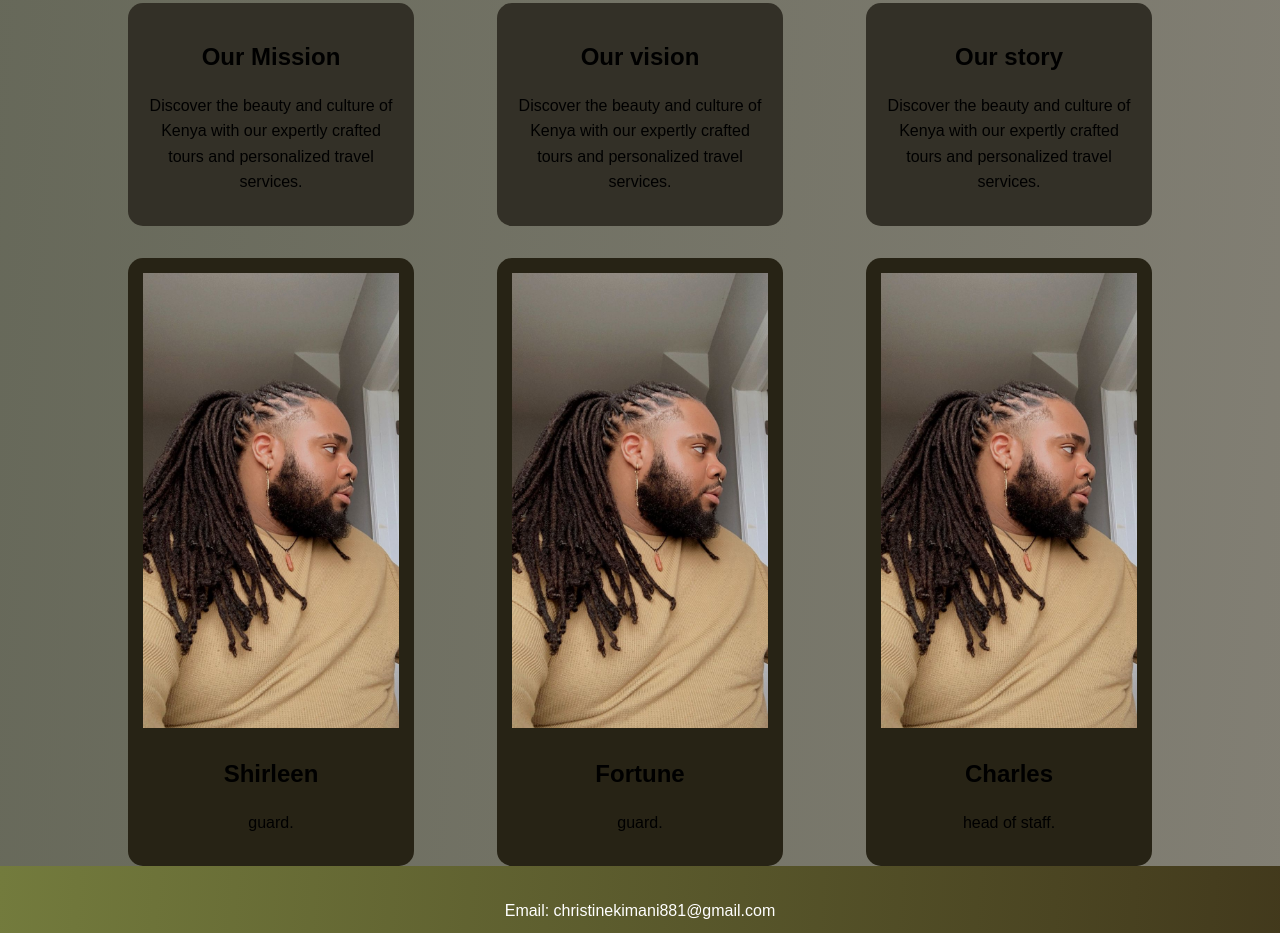
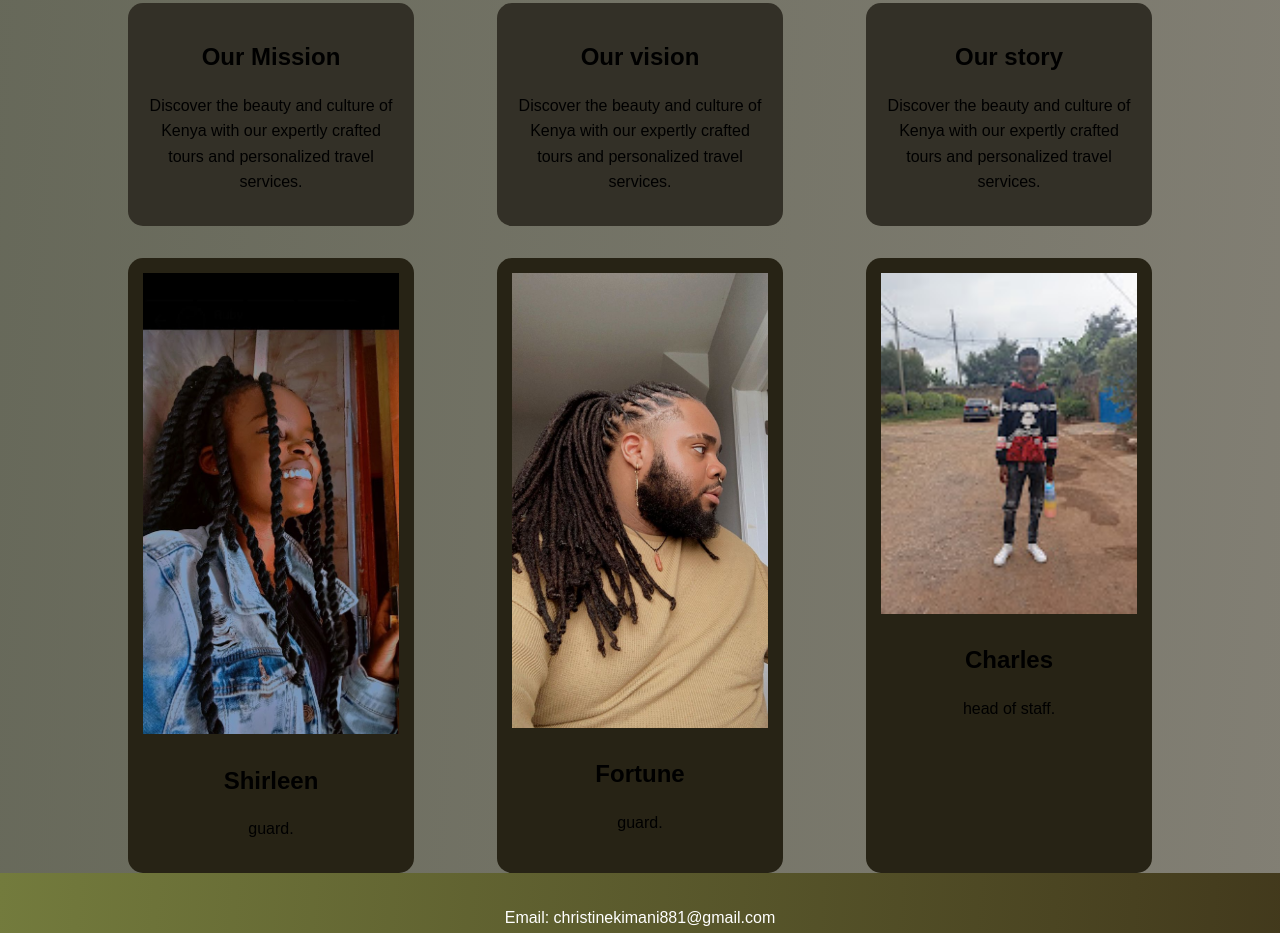
Before and after one commit to christinekimani/shield.github.io, a plain HTML site: page about.html in a window 1280 px wide. Shown: the part 446-1379 px from the top of the page. Drawn offline with Linux system fonts and the light colour scheme.

Commit message:
contacts

```diff
--- a/about.html
+++ b/about.html
@@ -46,7 +46,7 @@
     </section>
     <section class="team">
         <article class="act">
-            <img src="assets/person3.jfif" alt="">
+            <img src="shirleen.jpg" alt="">
             <h2>Shirleen</h2>
             <p>guard.</p>
         </article>
@@ -56,7 +56,7 @@
             <p>guard.</p>
         </article>
         <article class="act">
-            <img src="assets/person3.jfif" alt="">
+            <img src="jaja.jpg" alt="">
             <h2>Charles</h2>
             <p>head of staff.</p>
         </article>
```
Also changed, not shown: jaja.jpg (added), shirleen.jpg (added).
